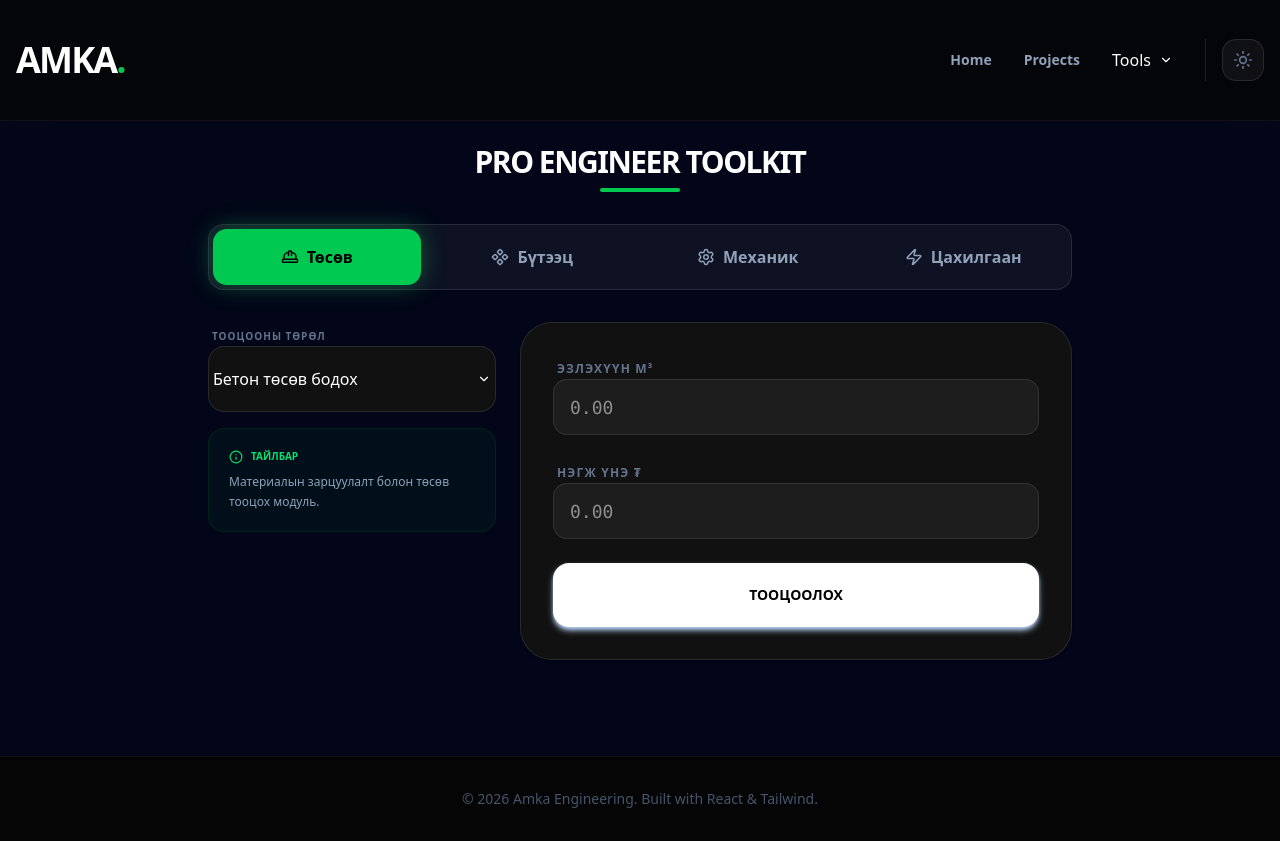
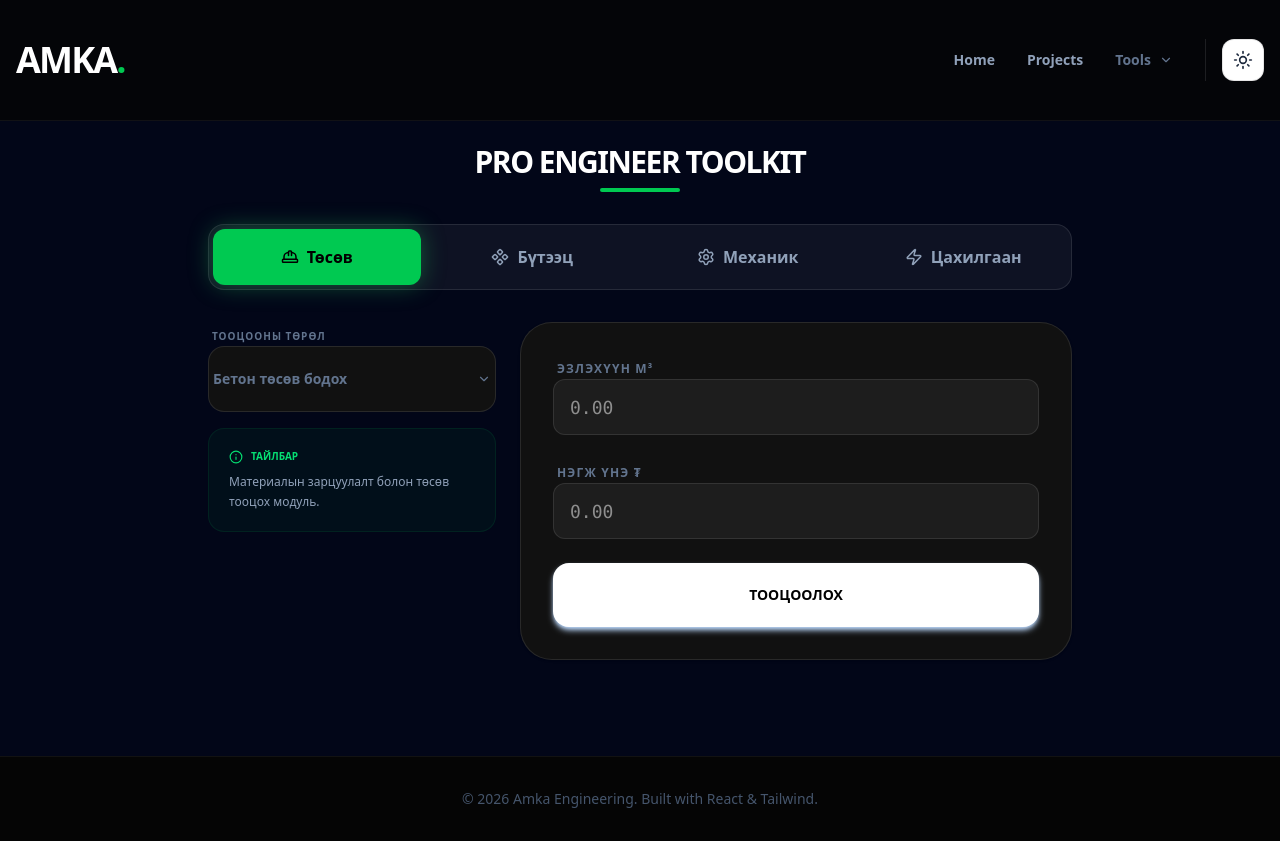
Before and after one commit to amkaamarsaikhan/engineer-tool, a React (Vite) app: page /calculator in a window 1280 px wide. Built offline with nearby package versions, Linux system fonts and the light colour scheme.

Commit message:
Toggle-btn

```diff
--- a/src/components/ui/Dropdown.jsx
+++ b/src/components/ui/Dropdown.jsx
@@ -4,25 +4,33 @@ import { ChevronDown } from 'lucide-react';
 const Dropdown = ({ title, items, className }) => {
   return (
     <DropdownMenu.Root>
-      <DropdownMenu.Trigger className={`flex items-center gap-2 outline-none cursor-pointer ${className}`}>
+      <DropdownMenu.Trigger
+        className={`flex items-center gap-2 outline-none cursor-pointer text-sm font-bold transition-colors
+        text-slate-500 hover:text-green-500 dark:text-slate-400 dark:hover:text-green-400 ${className}`}
+      >
         <span className="truncate">{title}</span>
-        <ChevronDown size={14} className="shrink-0" />
+        <ChevronDown size={14} className="shrink-0 transition-transform duration-200 group-data-[state=open]:rotate-180" />
       </DropdownMenu.Trigger>
 
       <DropdownMenu.Portal>
         <DropdownMenu.Content
-          className="bg-[#111] border border-white/10 p-2 rounded-xl shadow-2xl z-[1000] min-w-[200px] animate-in fade-in zoom-in-95"
-          sideOffset={8}
+          className="bg-card/90 backdrop-blur-xl border border-border p-2 rounded-2xl shadow-2xl z-[1000] min-w-[220px]
+          animate-in fade-in zoom-in-95 slide-in-from-top-2"
+          sideOffset={12}
         >
           {items.map((item, index) => (
             <DropdownMenu.Item
               key={index}
               onSelect={item.onClick}
-              className="outline-none px-4 py-3 text-sm text-slate-400 hover:text-white hover:bg-white/5 rounded-lg cursor-pointer transition-colors"
+              className="outline-none px-4 py-3 text-sm font-medium rounded-xl cursor-pointer transition-all
+              text-slate-600 hover:bg-green-500/10 hover:text-green-600
+              dark:text-slate-400 dark:hover:bg-white/5 dark:hover:text-white"
             >
               {item.label}
             </DropdownMenu.Item>
           ))}
+
+          <DropdownMenu.Arrow className="fill-border" />
         </DropdownMenu.Content>
       </DropdownMenu.Portal>
     </DropdownMenu.Root>
--- a/src/components/ui/ThemeToggle.jsx
+++ b/src/components/ui/ThemeToggle.jsx
@@ -19,12 +19,17 @@ const ThemeToggle = () => {
   return (
     <button
       onClick={toggleTheme}
-      className="p-2.5 rounded-xl bg-white/5 border border-white/10 dark:border-white/5
-                 text-slate-500 hover:text-green-500 hover:bg-white/10
-                 transition-all active:scale-90"
-      title={isDark ? "Гэрэлт горим" : "Харанхуй горим"}
+      aria-label={isDark ? "Switch to light mode" : "Switch to dark mode"}
+
+      className="p-2.5 rounded-xl transition-all active:scale-90 border
+             bg-white border-black/10 text-slate-800
+             dark:bg-white/5 dark:border-white/10 dark:text-slate-400
+             hover:bg-green-500/10 hover:text-green-600
+             dark:hover:bg-white/10 dark:hover:text-green-400"
+      title={isDark ? "Light mode" : "Dark mode"}
+
     >
-      {isDark ? <Sun size={20} /> : <Moon size={20} className="text-slate-700" />}
+      {isDark ? <Sun size={20} className="animate-in spin-in-12 duration-500"/> : <Moon size={20} strokeWidth={2.5} className="text-slate-900 fill-slate-900/10" />}
     </button>
   );
 };
--- a/src/index.css
+++ b/src/index.css
@@ -6,110 +6,79 @@
 
 :root {
   --radius: 0.625rem;
-  --background: oklch(1 0 0);
-  --foreground: oklch(0.129 0.042 264.695);
-  --card: oklch(1 0 0);
-  --card-foreground: oklch(0.129 0.042 264.695);
+
+  --background: oklch(0.96 0.03 155);
+  --foreground: oklch(0.25 0.04 260);
+
+  --card: oklch(1 0 0 / 0.7);
+  --card-foreground: oklch(0.25 0.04 260);
+
   --popover: oklch(1 0 0);
   --popover-foreground: oklch(0.129 0.042 264.695);
-  --primary: oklch(0.208 0.042 265.755);
-  --primary-foreground: oklch(0.984 0.003 247.858);
-  --secondary: oklch(0.968 0.007 247.896);
-  --secondary-foreground: oklch(0.208 0.042 265.755);
-  --muted: oklch(0.968 0.007 247.896);
-  --muted-foreground: oklch(0.554 0.046 257.417);
-  --accent: oklch(0.968 0.007 247.896);
-  --accent-foreground: oklch(0.208 0.042 265.755);
+
+  --primary: oklch(0.6 0.18 150); /* Үндсэн ногоон өнгө */
+  --primary-foreground: oklch(0.98 0.01 155);
+
+  --secondary: oklch(0.9 0.03 155);
+  --secondary-foreground: oklch(0.25 0.04 260);
+
+  --muted: oklch(0.94 0.02 155);
+  --muted-foreground: oklch(0.45 0.04 250);
+
+  --accent: oklch(0.9 0.05 155);
+  --accent-foreground: oklch(0.2 0.04 150);
+
   --destructive: oklch(0.577 0.245 27.325);
-  --border: oklch(0.929 0.013 255.508);
-  --input: oklch(0.929 0.013 255.508);
-  --ring: oklch(0.704 0.04 256.788);
-  --chart-1: oklch(0.646 0.222 41.116);
-  --chart-2: oklch(0.6 0.118 184.704);
-  --chart-3: oklch(0.398 0.07 227.392);
-  --chart-4: oklch(0.828 0.189 84.429);
-  --chart-5: oklch(0.769 0.188 70.08);
-  --sidebar: oklch(0.984 0.003 247.858);
-  --sidebar-foreground: oklch(0.129 0.042 264.695);
-  --sidebar-primary: oklch(0.208 0.042 265.755);
-  --sidebar-primary-foreground: oklch(0.984 0.003 247.858);
-  --sidebar-accent: oklch(0.968 0.007 247.896);
-  --sidebar-accent-foreground: oklch(0.208 0.042 265.755);
-  --sidebar-border: oklch(0.929 0.013 255.508);
-  --sidebar-ring: oklch(0.704 0.04 256.788);
+  --border: oklch(0.8 0.02 155);
+  --input: oklch(0.8 0.02 155);
+  --ring: oklch(0.6 0.18 150);
 }
 
 .dark {
   --background: oklch(0.129 0.042 264.695);
   --foreground: oklch(0.984 0.003 247.858);
+
   --card: oklch(0.208 0.042 265.755);
   --card-foreground: oklch(0.984 0.003 247.858);
+
   --popover: oklch(0.208 0.042 265.755);
   --popover-foreground: oklch(0.984 0.003 247.858);
-  --primary: oklch(0.929 0.013 255.508);
-  --primary-foreground: oklch(0.208 0.042 265.755);
+
+  --primary: oklch(0.6 0.18 150);
+  --primary-foreground: oklch(0.129 0.042 264.695);
+
   --secondary: oklch(0.279 0.041 260.031);
   --secondary-foreground: oklch(0.984 0.003 247.858);
+
   --muted: oklch(0.279 0.041 260.031);
   --muted-foreground: oklch(0.704 0.04 256.788);
+
   --accent: oklch(0.279 0.041 260.031);
   --accent-foreground: oklch(0.984 0.003 247.858);
+
   --destructive: oklch(0.704 0.191 22.216);
   --border: oklch(1 0 0 / 10%);
   --input: oklch(1 0 0 / 15%);
   --ring: oklch(0.551 0.027 264.364);
-  --chart-1: oklch(0.488 0.243 264.376);
-  --chart-2: oklch(0.696 0.17 162.48);
-  --chart-3: oklch(0.769 0.188 70.08);
-  --chart-4: oklch(0.627 0.265 303.9);
-  --chart-5: oklch(0.645 0.246 16.439);
-  --sidebar: oklch(0.208 0.042 265.755);
-  --sidebar-foreground: oklch(0.984 0.003 247.858);
-  --sidebar-primary: oklch(0.488 0.243 264.376);
-  --sidebar-primary-foreground: oklch(0.984 0.003 247.858);
-  --sidebar-accent: oklch(0.279 0.041 260.031);
-  --sidebar-accent-foreground: oklch(0.984 0.003 247.858);
-  --sidebar-border: oklch(1 0 0 / 10%);
-  --sidebar-ring: oklch(0.551 0.027 264.364);
 }
 
 @theme inline {
   --color-background: var(--background);
   --color-foreground: var(--foreground);
-
   --color-card: var(--card);
   --color-card-foreground: var(--card-foreground);
-
-  --color-popover: var(--popover);
-  --color-popover-foreground: var(--popover-foreground);
-
   --color-primary: var(--primary);
   --color-primary-foreground: var(--primary-foreground);
-
   --color-secondary: var(--secondary);
   --color-secondary-foreground: var(--secondary-foreground);
-
   --color-muted: var(--muted);
   --color-muted-foreground: var(--muted-foreground);
-
   --color-accent: var(--accent);
   --color-accent-foreground: var(--accent-foreground);
-
-  --color-destructive: var(--destructive);
-  --color-destructive-foreground: var(--destructive-foreground);
-
-  /* 🔶 WARNING mapping */
-  --color-warning: var(--warning);
-  --color-warning-foreground: var(--warning-foreground);
-
   --color-border: var(--border);
   --color-input: var(--input);
   --color-ring: var(--ring);
-
-  --radius-sm: calc(var(--radius) - 4px);
-  --radius-md: calc(var(--radius) - 2px);
   --radius-lg: var(--radius);
-  --radius-xl: calc(var(--radius) + 4px);
 }
 
 html,
@@ -119,13 +88,16 @@ body,
   padding: 0;
   width: 100%;
   min-height: 100vh;
-  background-color: #050505;
-  color: white;
+  background-color: var(--background);
+  color: var(--foreground);
   overflow-x: hidden;
+  transition: background-color 0.4s cubic-bezier(0.4, 0, 0.2, 1),
+              color 0.4s cubic-bezier(0.4, 0, 0.2, 1);
 }
 
 body {
   display: block;
+  font-family: system-ui, -apple-system, sans-serif;
 }
 
 /* Navigation animation */
```
